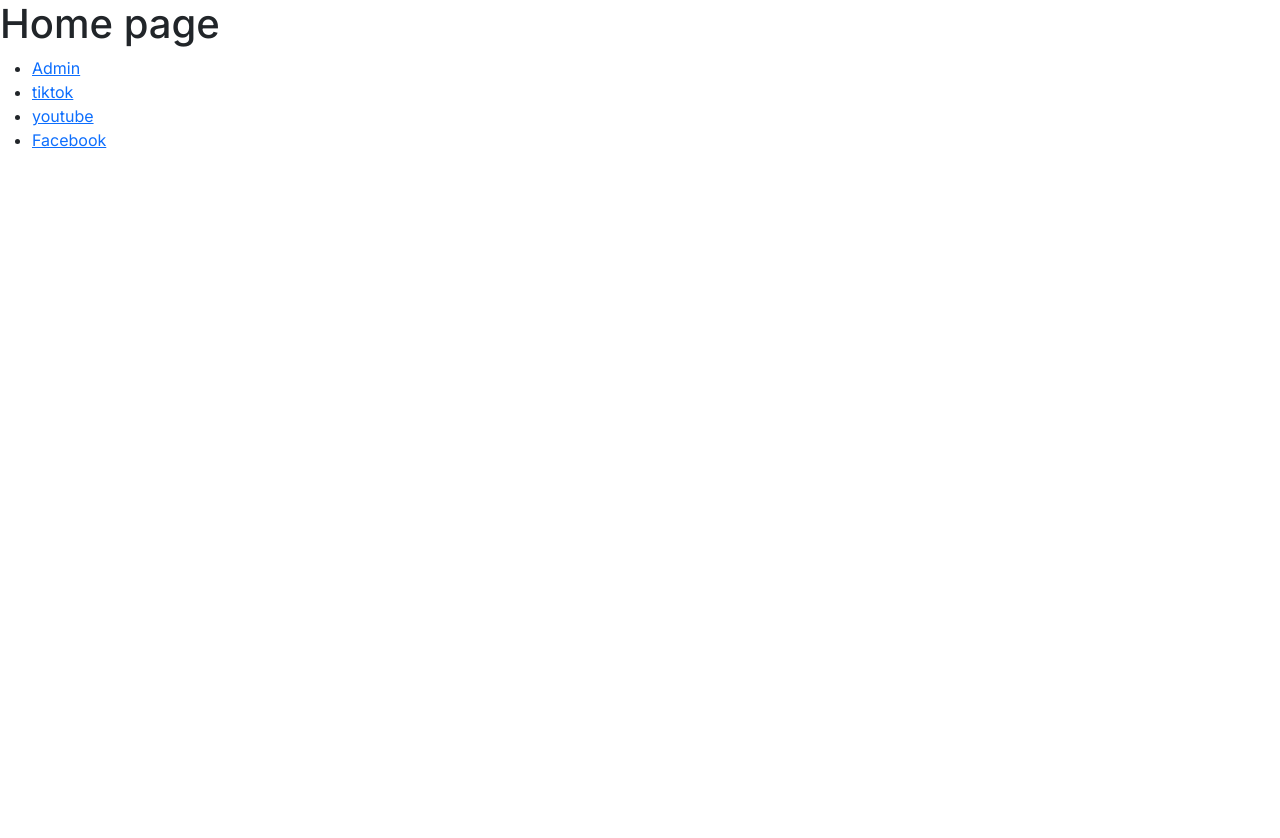
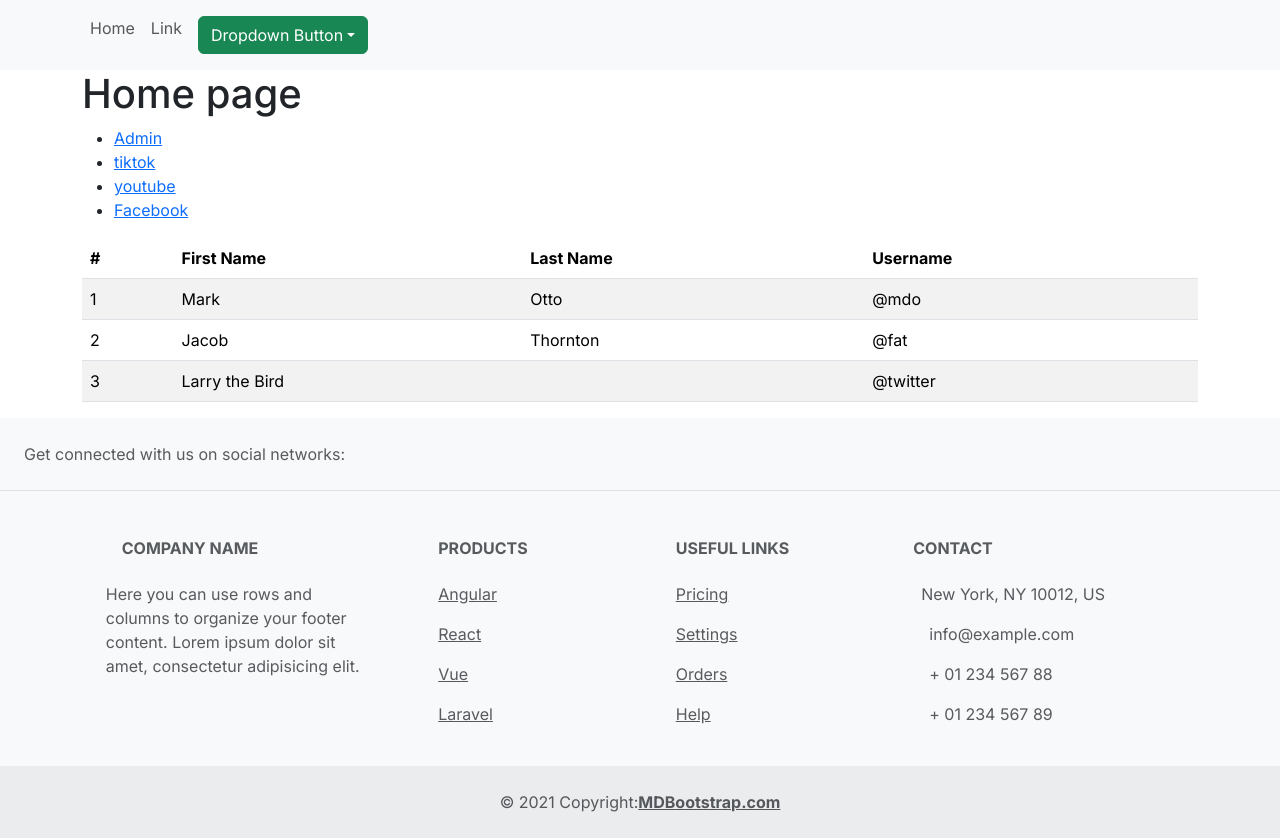
Before and after one commit to Quang9119/Nextjs_Simple, a Next.js app in the folder next14-app/: page / in a window 1280 px wide. Before the commit the page ends 800 px from the top, so only its background shows below. Built offline with nearby package versions, Linux system fonts and the light colour scheme.

Commit message:
UI home page

```diff
--- a/next14-app/package.json
+++ b/next14-app/package.json
@@ -9,7 +9,9 @@
     "lint": "next lint"
   },
   "dependencies": {
+    "@fortawesome/fontawesome-free": "^6.5.2",
     "bootstrap": "5.3.0",
+    "mdb-react-ui-kit": "^8.0.0",
     "next": "14.2.3",
     "react": "^18",
     "react-bootstrap": "2.8.0",
--- /dev/null
+++ b/next14-app/src/app/footer/page.tsx
@@ -0,0 +1,125 @@
+'use client';
+import { MDBFooter, MDBContainer, MDBRow, MDBCol, MDBIcon } from 'mdb-react-ui-kit';
+const Footer = () => {
+  return (
+    <MDBFooter bgColor="light" className="text-center text-lg-start text-muted">
+      <section className="d-flex justify-content-center justify-content-lg-between p-4 border-bottom">
+        <div className="me-5 d-none d-lg-block">
+          <span>Get connected with us on social networks:</span>
+        </div>
+
+        <div>
+          <a href="" className="me-4 text-reset">
+            <MDBIcon fab icon="facebook-f" />
+          </a>
+          <a href="" className="me-4 text-reset">
+            <MDBIcon fab icon="twitter" />
+          </a>
+          <a href="" className="me-4 text-reset">
+            <MDBIcon fab icon="google" />
+          </a>
+          <a href="" className="me-4 text-reset">
+            <MDBIcon fab icon="instagram" />
+          </a>
+          <a href="" className="me-4 text-reset">
+            <MDBIcon fab icon="linkedin" />
+          </a>
+          <a href="" className="me-4 text-reset">
+            <MDBIcon fab icon="github" />
+          </a>
+        </div>
+      </section>
+
+      <section className="">
+        <MDBContainer className="text-center text-md-start mt-5">
+          <MDBRow className="mt-3">
+            <MDBCol md="3" lg="4" xl="3" className="mx-auto mb-4">
+              <h6 className="text-uppercase fw-bold mb-4">
+                <MDBIcon icon="gem" className="me-3" />
+                Company name
+              </h6>
+              <p>
+                Here you can use rows and columns to organize your footer content. Lorem ipsum dolor sit amet,
+                consectetur adipisicing elit.
+              </p>
+            </MDBCol>
+
+            <MDBCol md="2" lg="2" xl="2" className="mx-auto mb-4">
+              <h6 className="text-uppercase fw-bold mb-4">Products</h6>
+              <p>
+                <a href="#!" className="text-reset">
+                  Angular
+                </a>
+              </p>
+              <p>
+                <a href="#!" className="text-reset">
+                  React
+                </a>
+              </p>
+              <p>
+                <a href="#!" className="text-reset">
+                  Vue
+                </a>
+              </p>
+              <p>
+                <a href="#!" className="text-reset">
+                  Laravel
+                </a>
+              </p>
+            </MDBCol>
+
+            <MDBCol md="3" lg="2" xl="2" className="mx-auto mb-4">
+              <h6 className="text-uppercase fw-bold mb-4">Useful links</h6>
+              <p>
+                <a href="#!" className="text-reset">
+                  Pricing
+                </a>
+              </p>
+              <p>
+                <a href="#!" className="text-reset">
+                  Settings
+                </a>
+              </p>
+              <p>
+                <a href="#!" className="text-reset">
+                  Orders
+                </a>
+              </p>
+              <p>
+                <a href="#!" className="text-reset">
+                  Help
+                </a>
+              </p>
+            </MDBCol>
+
+            <MDBCol md="4" lg="3" xl="3" className="mx-auto mb-md-0 mb-4">
+              <h6 className="text-uppercase fw-bold mb-4">Contact</h6>
+              <p>
+                <MDBIcon icon="home" className="me-2" />
+                New York, NY 10012, US
+              </p>
+              <p>
+                <MDBIcon icon="envelope" className="me-3" />
+                info@example.com
+              </p>
+              <p>
+                <MDBIcon icon="phone" className="me-3" /> + 01 234 567 88
+              </p>
+              <p>
+                <MDBIcon icon="print" className="me-3" /> + 01 234 567 89
+              </p>
+            </MDBCol>
+          </MDBRow>
+        </MDBContainer>
+      </section>
+
+      <div className="text-center p-4" style={{ backgroundColor: 'rgba(0, 0, 0, 0.05)' }}>
+        © 2021 Copyright:
+        <a className="text-reset fw-bold" href="https://mdbootstrap.com/">
+          MDBootstrap.com
+        </a>
+      </div>
+    </MDBFooter>
+  );
+};
+export default Footer;
--- /dev/null
+++ b/next14-app/src/app/header/page.tsx
@@ -0,0 +1,34 @@
+'use client';
+import { Dropdown } from 'react-bootstrap';
+import Container from 'react-bootstrap/Container';
+import Nav from 'react-bootstrap/Nav';
+import Navbar from 'react-bootstrap/Navbar';
+
+const Header = () => {
+  return (
+    <div>
+      <Navbar bg="light" data-bs-theme="light">
+        <Container>
+          <Nav className="me-auto">
+            <Nav.Link href="#home">Home</Nav.Link>
+            <Nav.Link href="link">Link</Nav.Link>
+            <Nav.Link href="#dropdown">
+              <Dropdown>
+                <Dropdown.Toggle variant="success" id="dropdown-basic">
+                  Dropdown Button
+                </Dropdown.Toggle>
+
+                <Dropdown.Menu>
+                  <Dropdown.Item href="#/action-1">Action</Dropdown.Item>
+                  <Dropdown.Item href="#/action-2">Another action</Dropdown.Item>
+                  <Dropdown.Item href="#/action-3">Something else</Dropdown.Item>
+                </Dropdown.Menu>
+              </Dropdown>
+            </Nav.Link>
+          </Nav>
+        </Container>
+      </Navbar>
+    </div>
+  );
+};
+export default Header;
--- a/next14-app/src/app/layout.tsx
+++ b/next14-app/src/app/layout.tsx
@@ -1,13 +1,17 @@
+'use client';
 import type { Metadata } from 'next';
 import { Inter } from 'next/font/google';
 // import './globals.css';
 import 'bootstrap/dist/css/bootstrap.min.css';
+import Header from '@/app/header/page';
+import Footer from '@/app/footer/page';
+import Container from 'react-bootstrap/Container';
 const inter = Inter({ subsets: ['latin'] });
 
-export const metadata: Metadata = {
-  title: 'Create Next App',
-  description: 'Generated by create next app',
-};
+// export const metadata: Metadata = {
+//   title: 'Create Next App',
+//   description: 'Generated by create next app',
+// };
 
 export default function RootLayout({
   children,
@@ -16,7 +20,11 @@ export default function RootLayout({
 }>) {
   return (
     <html lang="en">
-      <body className={inter.className}>{children}</body>
+      <body className={inter.className}>
+        <Header />
+        <Container>{children}</Container>
+        <Footer />
+      </body>
     </html>
   );
 }
--- a/next14-app/src/app/page.tsx
+++ b/next14-app/src/app/page.tsx
@@ -1,4 +1,6 @@
+'use client';
 import Link from 'next/link';
+import { Table } from 'react-bootstrap';
 
 export default function Home() {
   return (
@@ -19,6 +21,35 @@ export default function Home() {
             <Link href="/facebook"> Facebook</Link>
           </li>
         </ul>
+        <Table striped>
+          <thead>
+            <tr>
+              <th>#</th>
+              <th>First Name</th>
+              <th>Last Name</th>
+              <th>Username</th>
+            </tr>
+          </thead>
+          <tbody>
+            <tr>
+              <td>1</td>
+              <td>Mark</td>
+              <td>Otto</td>
+              <td>@mdo</td>
+            </tr>
+            <tr>
+              <td>2</td>
+              <td>Jacob</td>
+              <td>Thornton</td>
+              <td>@fat</td>
+            </tr>
+            <tr>
+              <td>3</td>
+              <td colSpan={2}>Larry the Bird</td>
+              <td>@twitter</td>
+            </tr>
+          </tbody>
+        </Table>
       </div>
     </main>
   );
```
Also changed, not shown: 1 other file (tests, documents, lock files or other folders).
